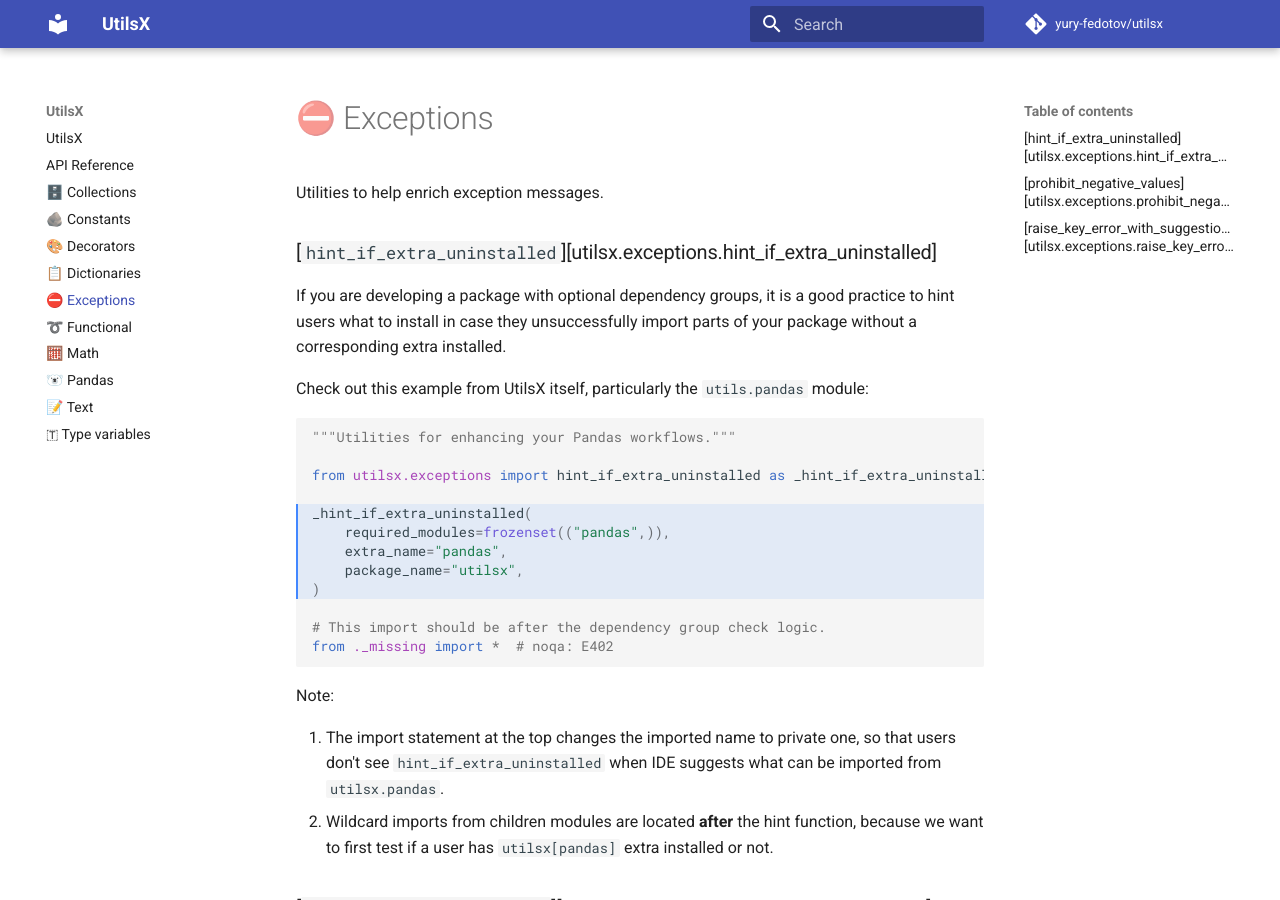
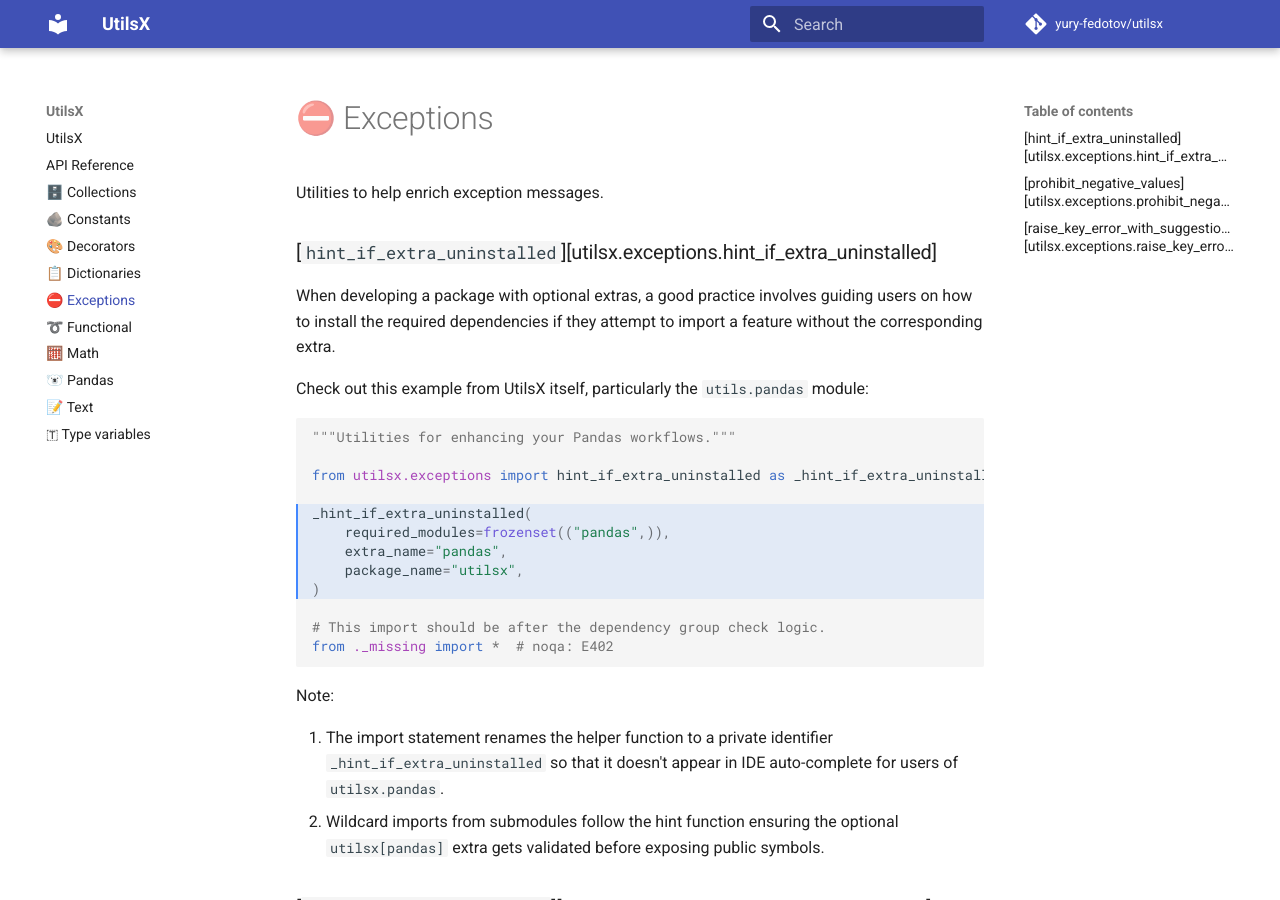
Before and after one commit to yury-fedotov/utilsx, an MkDocs documentation site: the page built from docs/exceptions.md, in a window 1280 px wide and 900 px high. Built offline with MkDocs 1.6.1 and Material for MkDocs 9.7.7, drawn with Linux system fonts in a browser that asks for light colours; comment, search, counter and statistics services are not loaded.

Commit message:
Addressed Vale comments

```diff
--- a/docs/exceptions.md
+++ b/docs/exceptions.md
@@ -4,9 +4,9 @@ Utilities to help enrich exception messages.
 
 ### [`hint_if_extra_uninstalled`][utilsx.exceptions.hint_if_extra_uninstalled]
 
-If you are developing a package with optional dependency groups,
-it is a good practice to hint users what to install in case they unsuccessfully import
-parts of your package without a corresponding extra installed.
+When developing a package with optional extras,
+a good practice involves guiding users on how to install the required dependencies
+if they attempt to import a feature without the corresponding extra.
 
 Check out this example from UtilsX itself, particularly the `utils.pandas` module:
 
@@ -27,11 +27,11 @@ from ._missing import *  # noqa: E402
 
 Note:
 
-1. The import statement at the top changes the imported name to private one,
-so that users don't see `hint_if_extra_uninstalled` when IDE suggests what can be imported
-from `utilsx.pandas`.
-1. Wildcard imports from children modules are located **after** the hint function,
-because we want to first test if a user has `utilsx[pandas]` extra installed or not.
+1. The import statement renames the helper function to a private identifier
+`_hint_if_extra_uninstalled` so that it doesn't appear
+in IDE auto-complete for users of `utilsx.pandas`.
+1. Wildcard imports from submodules follow the hint function
+ensuring the optional `utilsx[pandas]` extra gets validated before exposing public symbols.
 
 ### [`prohibit_negative_values`][utilsx.exceptions.prohibit_negative_values]
 
```
Also changed, not shown: docs/index.md (+1 -1 lines), docs/pandas.md (+4 -4 lines).
